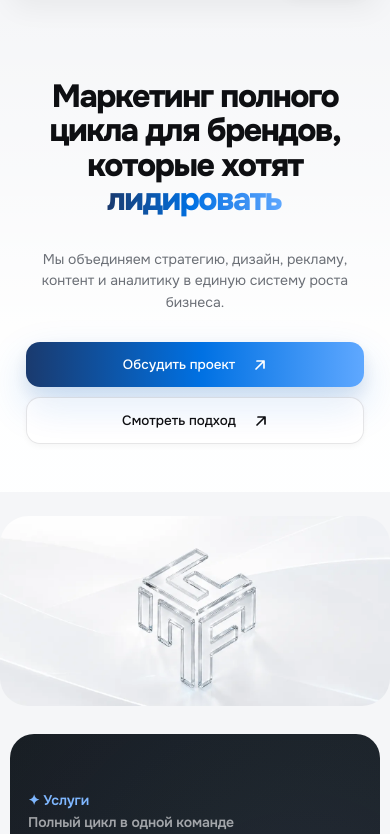
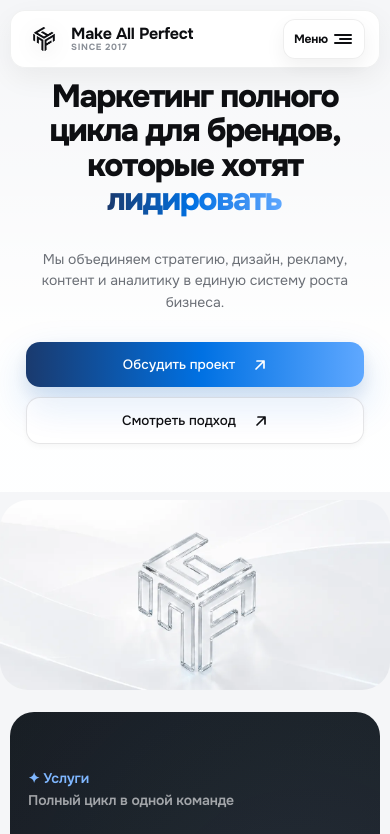
Before and after one commit to makeallperfectcompany/map2, a Next.js app: page / in a window 390 px wide. Shown: the top 834 px of the page. Built offline with nearby package versions, Linux system fonts and the light colour scheme.

Commit message:
mobile divider: уменьшил отступы до 8px сверху и 12px снизу

```diff
--- a/src/components/sections/MobileBrandDivider.module.css
+++ b/src/components/sections/MobileBrandDivider.module.css
@@ -7,8 +7,8 @@
     display: block;
     width: 100%;
     height: 200px;
-    margin-top: 24px;
-    margin-bottom: 28px;
+    margin-top: 8px;
+    margin-bottom: 12px;
     border-radius: 28px;
     overflow: hidden;
     background-image: url("/images/hero/hero-logo-mob.webp");
```
